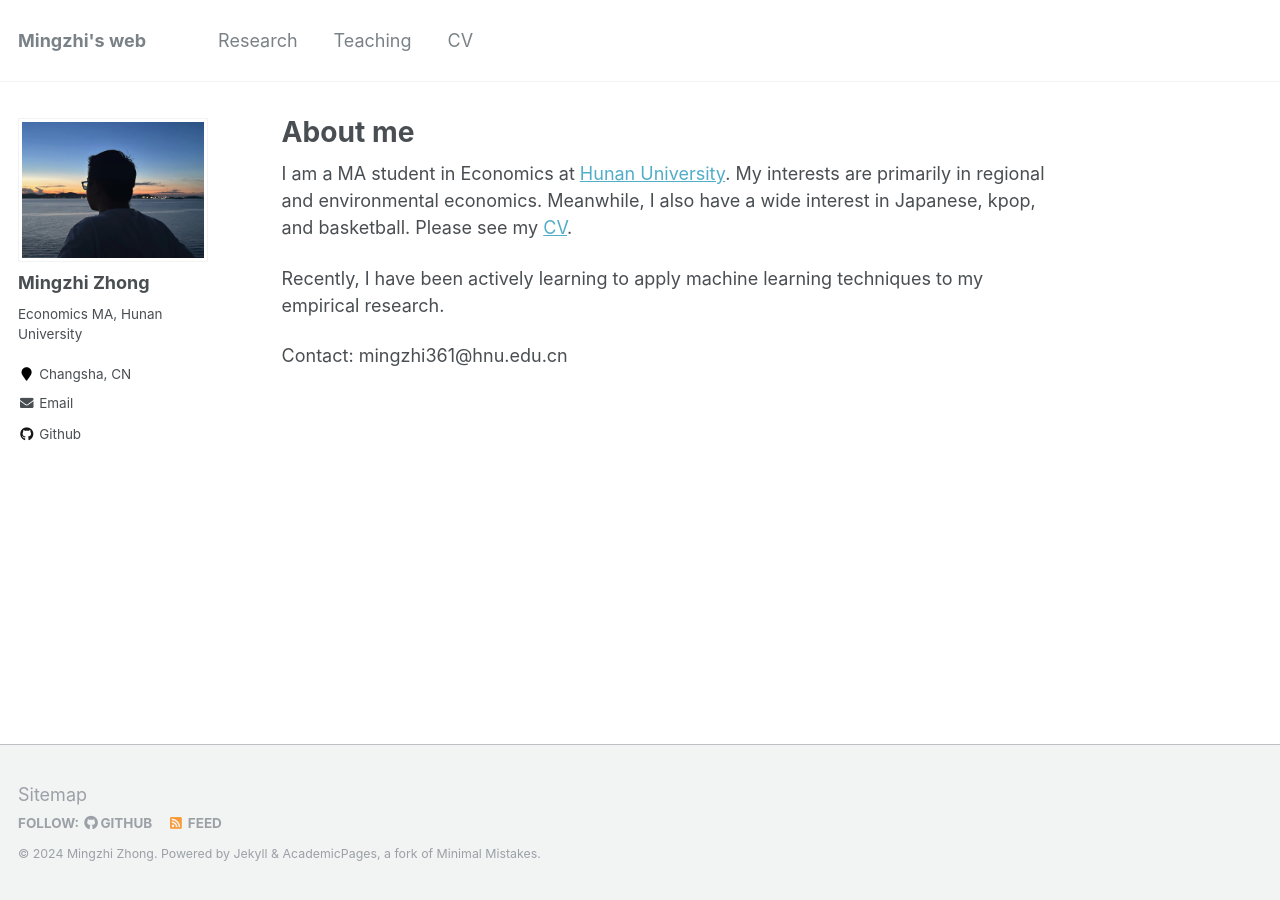
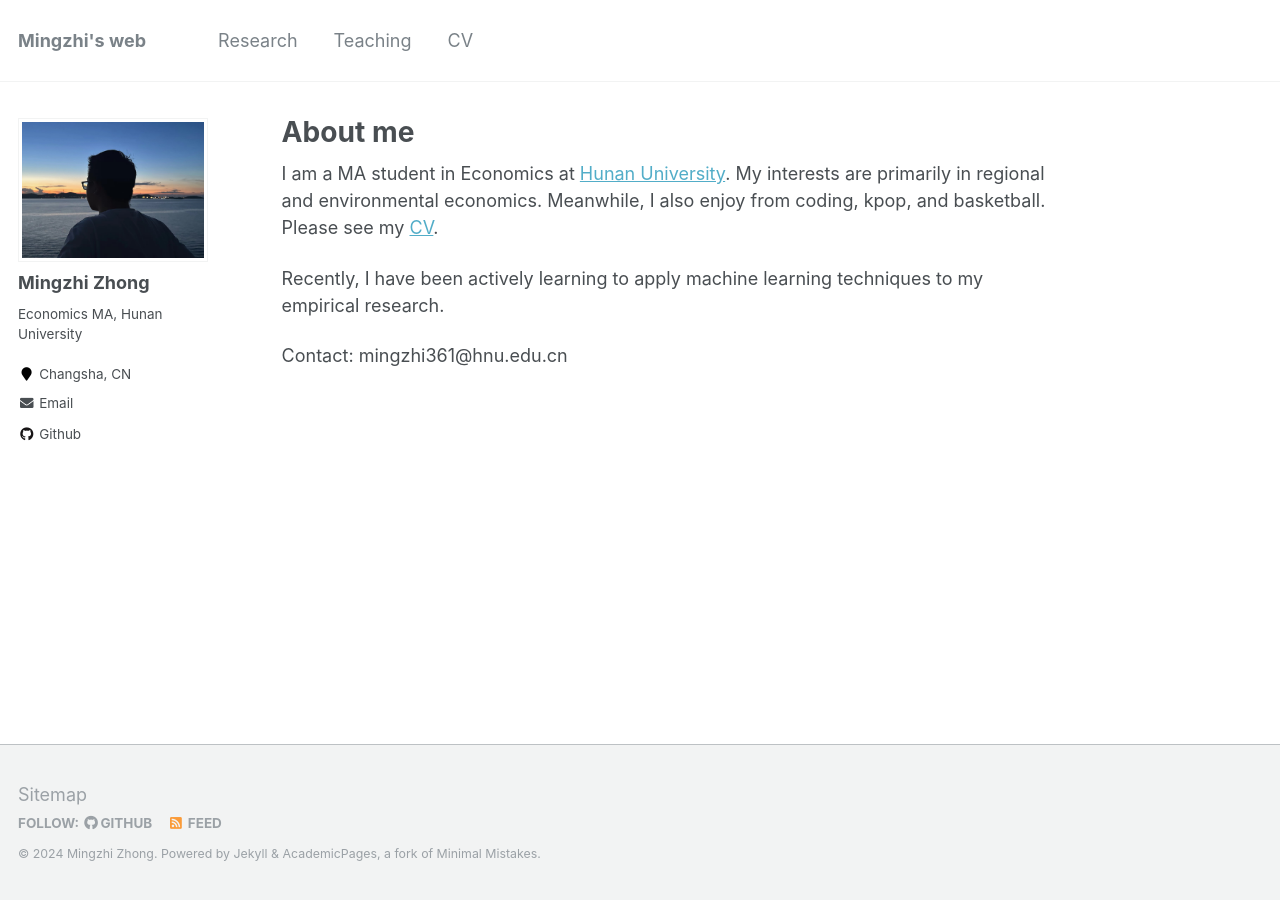
Before and after one commit to mingzhi361/mingzhi361.github.io, a Jekyll site: the page built from _pages/about.md, in a window 1280 px wide. Built offline with Jekyll 4.4.1, drawn with Linux system fonts in a browser that asks for light colours.

Commit message:
Update about.md

```diff
--- a/_pages/about.md
+++ b/_pages/about.md
@@ -8,7 +8,7 @@
   - /about.html
 ---
 
-I am a MA student in Economics at [Hunan University](https://en.wikipedia.org/wiki/Hunan_University#General_Rankings "湖南大学"). My interests are primarily in regional and environmental economics. Meanwhile, I also have a wide interest in Japanese, kpop, and basketball. Please see my [CV](files/mingzhi361-CV.pdf).
+I am a MA student in Economics at [Hunan University](https://en.wikipedia.org/wiki/Hunan_University#General_Rankings "湖南大学"). My interests are primarily in regional and environmental economics. Meanwhile, I also enjoy from coding, kpop, and basketball. Please see my [CV](files/mingzhi361-CV.pdf).
 
 Recently, I have been actively learning to apply machine learning techniques to my empirical research.
 
```
